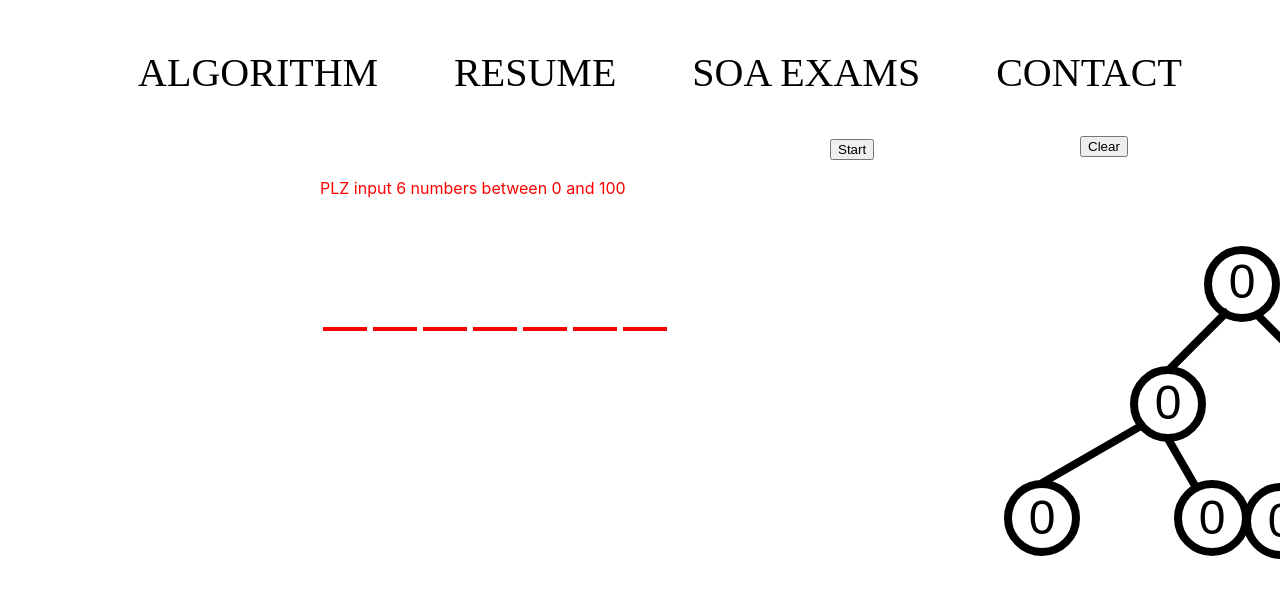
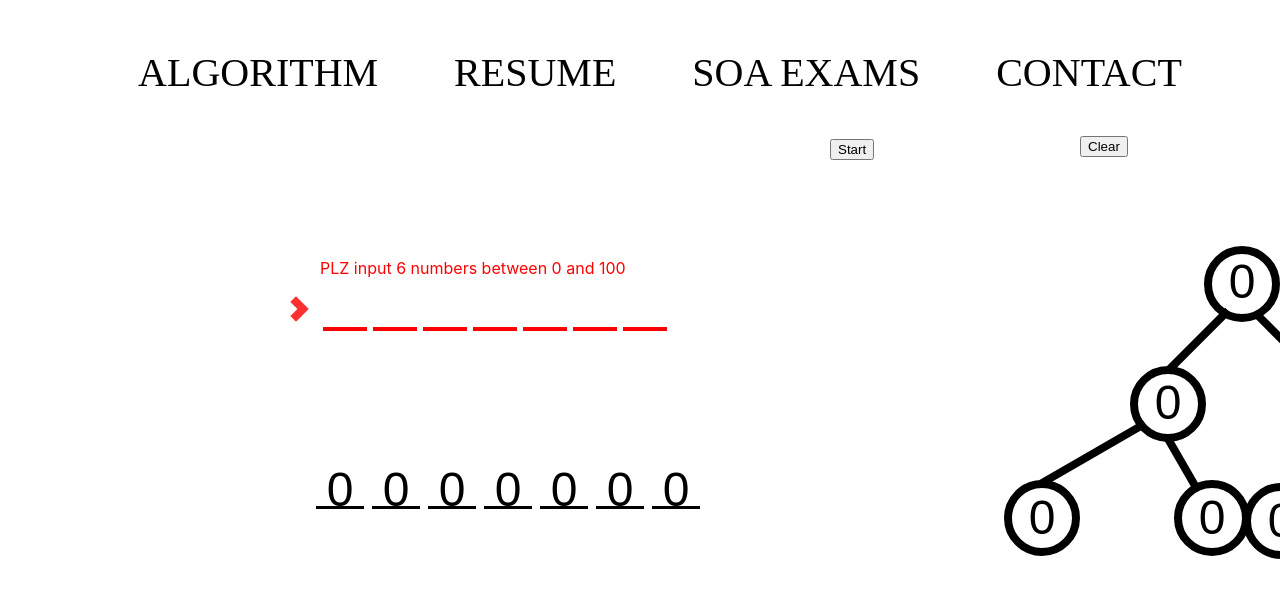
Before and after one commit to konoby/Personal-website-1, a React (Create React App) app in the folder client/: page / in a window 1280 px wide. Shown: the part 784-1382 px from the top of the page. Built offline with nearby package versions, Linux system fonts and the light colour scheme.

Commit message:
Result boxes done

```diff
--- a/client/src/Components/Tree.js
+++ b/client/src/Components/Tree.js
@@ -25,6 +25,22 @@ function Alert(props){
  <div class='alert'>PLZ input 6 numbers between 0 and 100</div>
     );
 }
+function Box(props){
+    const value = props.value;
+    const cssid = props.cssid;
+    const cssidt=props.cssidt;
+    const boxnumber = props.number;
+    const textnumber = "t"+boxnumber;
+
+    return(
+
+        <div  id ={boxnumber} class={cssid}>
+           <div id = {textnumber} class = {cssidt}> {value}</div>
+        </div>
+
+
+    );
+}
 
 
 class Tree extends React.Component{
@@ -46,16 +62,19 @@ class Tree extends React.Component{
         }
     }
     clickbegin(){
-        if(this.state.correct === true){
-        let v0= document.getElementById('v0').value;
-        let v1= document.getElementById('v1').value;
-        let v2= document.getElementById('v2').value;
-        let v3= document.getElementById('v3').value;
-        let v4= document.getElementById('v4').value;
-        let v5= document.getElementById('v5').value;
-        let v6= document.getElementById('v6').value;
-      const flow = MaxHeap([Number(v0),Number(v1),Number(v2),Number(v3),Number(v4),Number(v5),Number(v6)]);
-      this.animatetree(flow)}
+    //     if(this.state.correct === true){
+    //     let v0= document.getElementById('v0').value;
+    //     let v1= document.getElementById('v1').value;
+    //     let v2= document.getElementById('v2').value;
+    //     let v3= document.getElementById('v3').value;
+    //     let v4= document.getElementById('v4').value;
+    //     let v5= document.getElementById('v5').value;
+    //     let v6= document.getElementById('v6').value;
+    //   const flow = MaxHeap([Number(v0),Number(v1),Number(v2),Number(v3),Number(v4),Number(v5),Number(v6)]);
+
+    //   this.animatetree(flow)}
+      const flow = MaxHeap([8,5,1,6,2,7,2]);
+      this.animatetree(flow)
     }
     clickend(){
     window.location.reload(false);
@@ -135,6 +154,7 @@ class Tree extends React.Component{
     }
     insert(pos,val){
         const id = pos === 0? 'n0': pos === 1? 'n1':pos === 2? 'n2':pos === 3? 'n3':pos === 4? 'n4':pos === 5? 'n5':'n6';
+        const bpos = 'b' + pos;
         const temp = {}
         const class_name = pos === 0? 'Root insert': pos === 1? 'Node1 insert':pos === 2? 'Node2 insert':pos === 3? 'Node3 insert':pos === 4? 'Node4 insert':pos === 5? 'Node5 insert':'Node6 insert';
         temp[id] = val[0]
@@ -143,7 +163,8 @@ class Tree extends React.Component{
 
         document.getElementById(`${pos}`).className =
           class_name;
-
+        document.getElementById(bpos).className =
+         'Head insert';
 
     }
 
@@ -153,7 +174,11 @@ class Tree extends React.Component{
         document.getElementById(`t${pos1}`).className =
         classid1;
         document.getElementById(`t${pos2}`).className =
-        classid2;}
+        classid2;
+
+        document.getElementById(`tb${pos1}`).className = 'Btext text-identify';
+        document.getElementById(`tb${pos2}`).className = 'Btext text-identify';
+    }
 
     swap(pos1,pos2,val1,val2){
         const id1 = pos1 === 0? 'n0': pos1 === 1? 'n1':pos1 === 2? 'n2':pos1 === 3? 'n3':pos1 === 4? 'n4':pos1 === 5? 'n5':'n6';
@@ -171,6 +196,8 @@ class Tree extends React.Component{
         classid1;
         document.getElementById(`t${pos2}`).className =
         classid2;
+        document.getElementById(`tb${pos1}`).className = 'Btext text-swap';
+        document.getElementById(`tb${pos2}`).className = 'Btext text-swap';
 
     }
     preidentify(pos1,pos2){
@@ -179,7 +206,10 @@ class Tree extends React.Component{
         document.getElementById(`t${pos1}`).className =
         classid1;
         document.getElementById(`t${pos2}`).className =
-        classid2;}
+        classid2;
+        document.getElementById(`tb${pos1}`).className = 'Btext text-preidentify';
+        document.getElementById(`tb${pos2}`).className = 'Btext text-preidentify';
+    }
     predelete(pos1,pos2,val1,val2){
         const classid1 = pos1 === 0? 'Rtext text-delete': pos1 === 1? 'text1 text-delete': pos1 === 2? 'text2 text-delete':pos1 === 3? 'text3 text-delete': pos1 === 4? 'text4 text-delete': pos1 === 5? 'text5 text-delete':'text6 text-delete';
         const classid2 = pos2 === 0? 'Rtext text-delete': pos2 === 1? 'text1 text-delete': pos2 === 2? 'text2 text-delete':pos2 === 3? 'text3 text-delete': pos2 === 4? 'text4 text-delete': pos2 === 5? 'text5 text-delete':'text6 text-delete';
@@ -193,18 +223,22 @@ class Tree extends React.Component{
         classid1;
         document.getElementById(`t${pos2}`).className =
         classid2;
+        document.getElementById(`tb${pos1}`).className = 'Btext text-delete';
+        document.getElementById(`tb${pos2}`).className = 'Btext text-delete';
     }
     delete(pos1,pos2,val1,val2){
         const class_name = pos2 === 0? 'Root node-delete': pos2 === 1? 'Node1 node-delete':pos2 === 2? 'Node2 node-delete':pos2 === 3? 'Node3 node-delete':pos2 === 4? 'Node4 node-delete':pos2 === 5? 'Node5 node-delete':'Node6 node-delete';
         document.getElementById(`${pos2}`).className =
         class_name;
+        document.getElementById(`b${pos2}`).style.color='green';
+
 
     }
 
 
     render() {
         const flag=!this.state.correct
-        console.log(typeof flag,flag)
+
         return (
 
           <div class='algo-container'>
@@ -212,6 +246,8 @@ class Tree extends React.Component{
             <form  id='inputs' class = 'grid-container'>
             {flag&&<Alert/>}
             <input  id='v0' class ="input-box"></input><  input  id='v1' class ="input-box"></input><input  id='v2' class ="input-box"></input><input  id='v3' class ="input-box"></input><input id='v4' class ="input-box"></input><input id='v5' class ="input-box"></input><input id='v6' class ="input-box"></input>
+            <div class = 'cursor-container'><div class = 'pointer'></div></div>
+            <div class='box-container'><Box  number='b0' value={this.state.n0} cssid="Head" cssidt='Btext'/><Box  number='b1' value={this.state.n1} cssid="Head" cssidt='Btext'/><Box  number='b2' value={this.state.n2} cssid="Head" cssidt='Btext'/><Box  number='b3' value={this.state.n3} cssid="Head" cssidt='Btext'/><Box  number='b4' value={this.state.n4} cssid="Head" cssidt='Btext'/><Box  number='b5' value={this.state.n5} cssid="Head" cssidt='Btext'/><Box  number='b6' value={this.state.n6} cssid="Head" cssidt='Btext'/></div>
             </form>
             <div class= 'tree-container'>
             <button class='beginbut' onClick={this.clickbegin}>Start</button>
--- a/client/src/Styles/alert.css
+++ b/client/src/Styles/alert.css
@@ -1,6 +1,6 @@
 .alert{
     color: red;
     position: relative;
-    top: 20%;
+    top: 30%;
     left:40%;
 }
--- a/client/src/Styles/grid.css
+++ b/client/src/Styles/grid.css
@@ -27,3 +27,96 @@
     top:30%
 
 }
+.input-box::after{
+  content: "";
+  position: relative;
+  top: 1px;
+  height: 20px;
+  width: 20px;
+  transform: translate(-50%, -100%) rotate(45deg);
+  border: 8px solid rgb(205, 21, 21);
+  border-top: transparent;
+  border-left: transparent;
+  animation: input-scroll-down 1s ease-in-out infinite
+}
+@keyframes input-scroll-down {
+  0% {
+    /* top:20%; */
+    opacity: 0;
+  }
+  30% {
+    opacity: 1;
+  }
+  60% {
+    opacity: 1;
+  }
+  100% {
+    top: 90%;
+    opacity: 0;
+  }
+}
+.box-container{
+  position: relative;
+  top:40%
+}
+.cursor-container{
+  position: relative;
+  top:28%
+}
+.pointer{
+  height: 40px;
+  width: 40px;
+  display: inline-block;
+  position:relative;
+  left:33%;
+}
+.pointer::after{
+  content: "";
+  position: relative;
+  left:30%;
+  display:inline-block;
+  height: 10px;
+  width: 10px;
+  transform: translate(-50%, -100%) rotate(-45deg);
+  border: 8px solid red;
+  border-top: transparent;
+  border-left: transparent;
+  animation: pointing 1s ease-in-out infinite
+}
+@keyframes pointing {
+  0% {
+    /* top:20%; */
+    opacity: 0;
+  }
+  30% {
+    opacity: 1;
+  }
+  60% {
+    opacity: 1;
+  }
+  100% {
+    left:90%;
+    opacity: 0;
+  }
+}
+.Head {
+  display: inline-block;
+  justify-content: center;
+  text-align: center;
+  font: 3em sans-serif;
+  padding: 4px;
+  height: 40px;
+  width: 40px;
+  border: 3px solid;
+  margin: 4px;
+  border-top: transparent;
+  border-left: transparent;
+  border-right: transparent;
+  position: relative;
+  left:39%;
+
+  /* opacity:0; */
+}
+.Btext{
+
+}
```
Also changed, not shown: client/src/Components/algo.js (deleted, +0 -69 lines).
